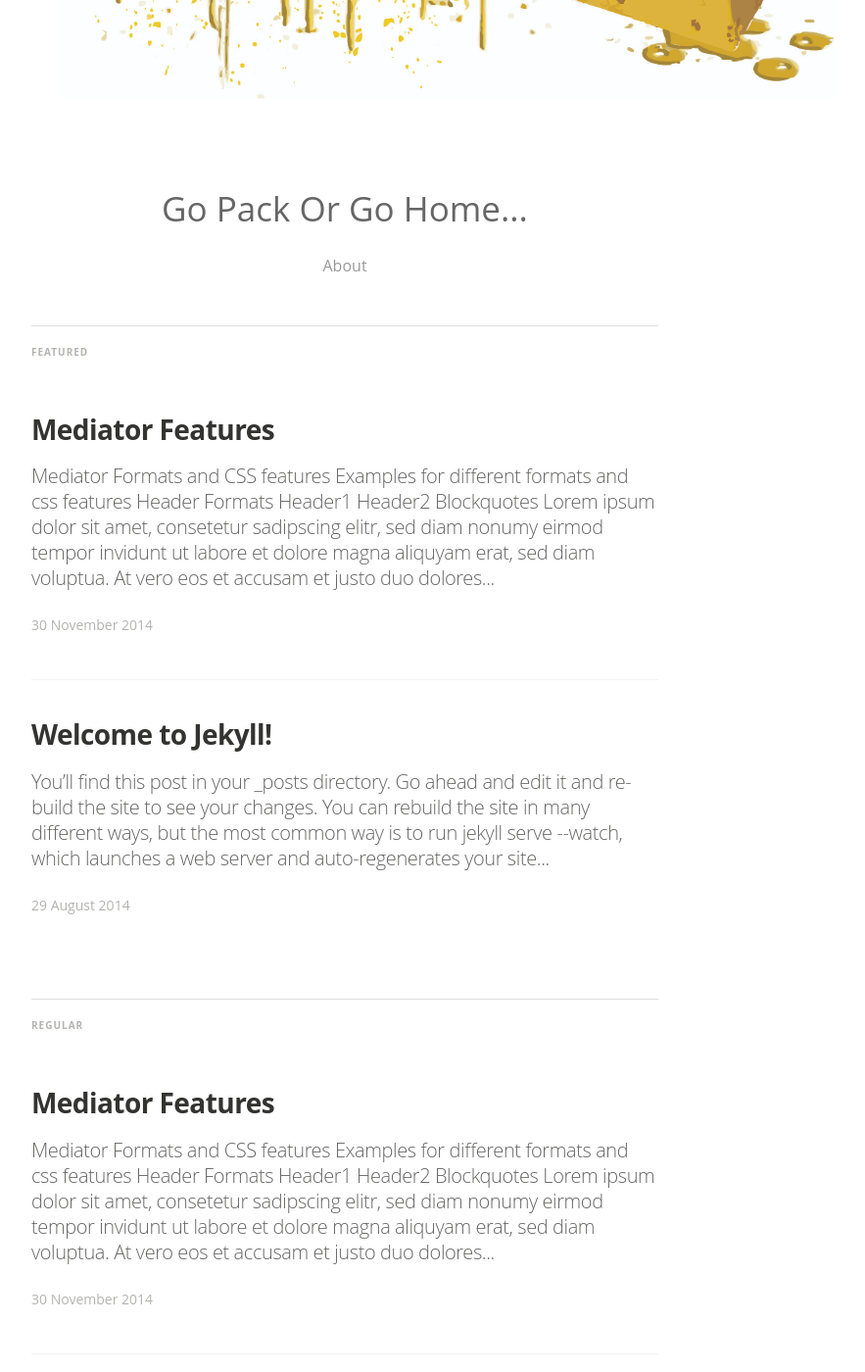
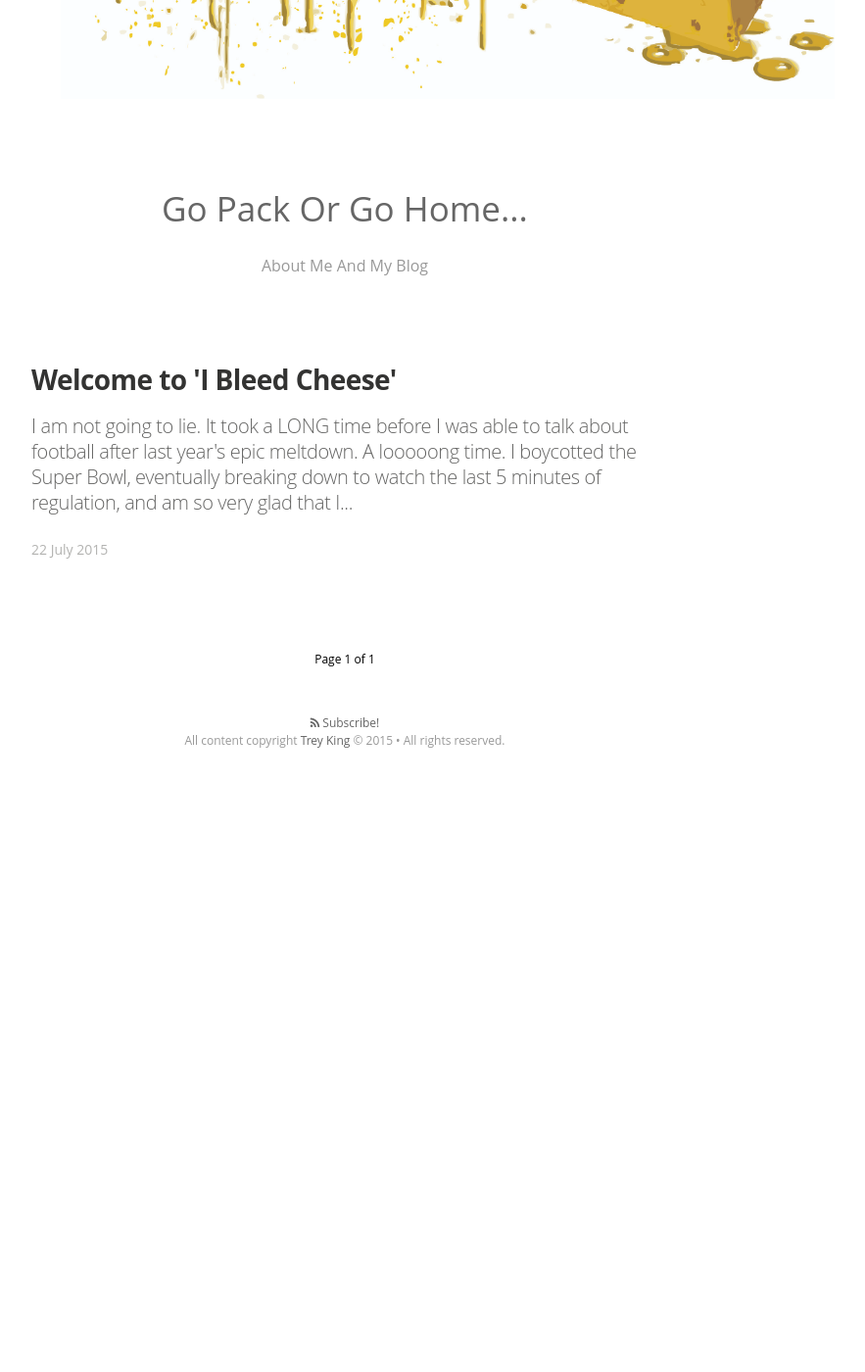
Before and after one commit to treyking11/treyking11.github.io, a Jekyll site: the page built from index.html, in a window 1280 px wide and 1400 px high, scrolled down 663 px. Shown: the whole window at 98% size, without its empty margins (288-1171 px from the left). Built offline with Jekyll 4.4.1, drawn with Linux system fonts in a browser that asks for light colours; nearby versions of some CDN libraries; some web fonts are replaced; Markdown is read by kramdown in place of the engine named in the settings; the list of posts is cut into pages by our own code; after the commit the page ends 1475 px from its top, so only the background shows below that; some of the changed text lies outside the part shown; grey boxes are pictures that could not be loaded.

Commit message:
final touches

```diff
--- a/_posts/2014-08-29-welcome-to-jekyll.markdown
+++ /dev/null
@@ -1,39 +0,0 @@
----
-layout: post
-title:  "Welcome to Jekyll!"
-date:   2014-08-29 14:34:25
-categories: jekyll update
-tags: featured
-image: /assets/article_images/2014-08-29-welcome-to-jekyll/desktop.jpg
----
-You’ll find this post in your `_posts` directory. Go ahead and edit it and re-build the site to see your changes. You can rebuild the site in many different ways, but the most common way is to run `jekyll serve --watch`, which launches a web server and auto-regenerates your site when a file is updated.
-
-To add new posts, simply add a file in the `_posts` directory that follows the ` and includes the necessary front matter. Take a look at the source for this post to get an idea about how it works.
-
-Jekyll also offers powerful support for code snippets:
-
-{% highlight ruby %}
-def print_hi(name)
-  puts "Hi, #{name}"
-end
-print_hi('Tom')
-#=> prints 'Hi, Tom' to STDOUT.
-{% endhighlight %}
-
-Check out the [Jekyll docs][jekyll] for more info on how to get the most out of Jekyll. File all bugs/feature requests at [Jekyll’s GitHub repo][jekyll-gh]. If you have questions, you can ask them on [Jekyll’s dedicated Help repository][jekyll-help].
-
-{% highlight js %}
-
-<footer class="site-footer">
- <a class="subscribe" href="{{ "/feed.xml" | prepend: site.baseurl }}"> <span class="tooltip"> <i class="fa fa-rss"></i> Subscribe!</span></a>
-  <div class="inner">a
-   <section class="copyright">All content copyright <a href="mailto:{{ site.email}}">{{ site.name }}</a> &copy; {{ site.time | date: '%Y' }} &bull; All rights reserved.</section>
-   <section class="poweredby">Made with <a href="http://jekyllrb.com"> Jekyll</a></section>
-  </div>
-</footer>
-{% endhighlight %}
-
-
-[jekyll]:      http://jekyllrb.com
-[jekyll-gh]:   https://github.com/jekyll/jekyll
-[jekyll-help]: https://github.com/jekyll/jekyll-help
--- /dev/null
+++ b/_posts/2015-07-22-welcome-to-i-bleed-cheese.md
@@ -0,0 +1,14 @@
+---
+layout: post
+title: "Welcome to 'I Bleed Cheese'"
+description: ""
+category:
+tags: []
+date: 2015-07-22
+image: /assets/images/lambeauschematic.jpg
+---
+
+<p>I am not going to lie. It took a LONG time before I was able to talk about football after last year's epic meltdown. A looooong time. I boycotted the Super Bowl, eventually breaking down to watch the last 5 minutes of regulation, and am so very glad that I did. How does a big dose of poetic justice taste, Pete Carroll? Mmmmmmm, good... Suck it, Seahawks. But I digress! The season is right around the corner, and it is my duty, my responsibility, to continue to shine my written light of truth on those who yearn for total football consciousness. With that being said, I have rebuilt my blog and will continue to write with reckless abandon until we bring home the trophy named after OUR legendary leader. Then it is wash / rinse / repeat.</p>
+<p>Occasionally I will pontificate (express one's opinions in a way considered annoyingly pompous and dogmatic, which TOTALLY fits me) on general football insight because, lets face it, there are a lot of idiots in the NFL whose antics on and off the field deserve our laughter. Other times I might wax poetic about totally unrelated things because there are six days between games and I get bored easily...</p>
+<p>This site will grow in functionality over the next several months, hopefully including a member sign-in with comment abilities. I am coding this by hand myself in my free time, so dont expect anything overnight... Regardless, thanks for the visit, and please check back regularly or grab my RSS feed (the link is at the bottom of the page). This will be a great season, my friends. We are stacked across the board and I expect an exciting year!</p>
+<p>GO PACK GO!!</p>
--- a/index.html
+++ b/index.html
@@ -24,7 +24,7 @@ layout: default
             &nbsp;&nbsp;·&nbsp;&nbsp;
         {% endif %}
       {% endfor %}
-      <a href="/about/">About</a>
+      <a href="/about/">About Me And My Blog</a>
     </div>
 </header>
 
```
Also changed, not shown: assets/article_images/2015-07-22-welcome-to-i-bleed-cheese/keepcalm.jpg (added), mediator_features.markdown (renamed from _posts/2014-11-30-mediator_features.markdown), 3 other files.
